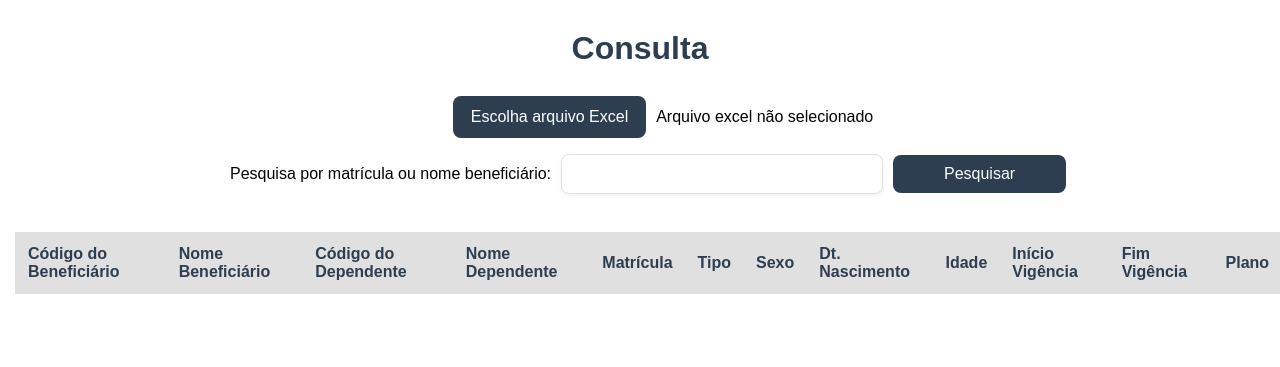
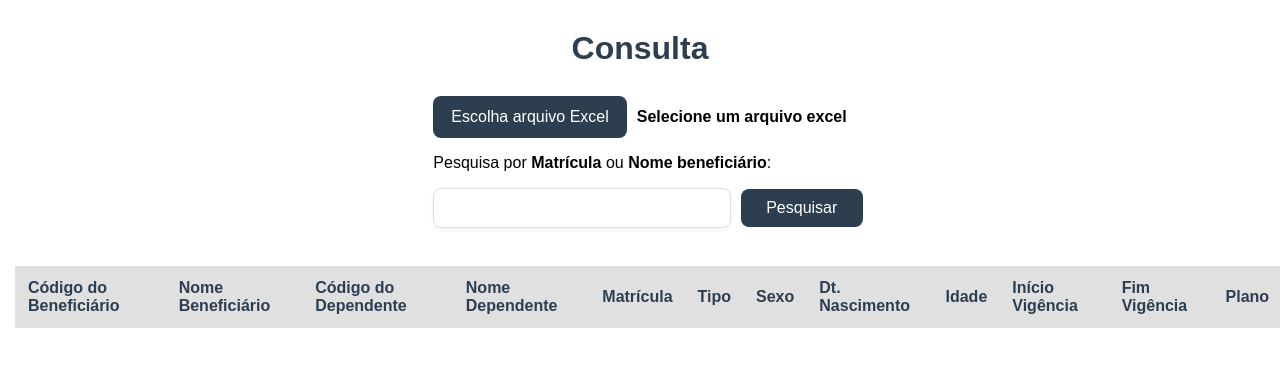
Before and after one commit to Leonardoperrella/consulta_plano, a Flask app: page / in a window 1280 px wide. Shown: the top 367 px of the page. Run offline with Flask 3, Linux system fonts and the light colour scheme; lists and menus that the app fills with data are empty.

Commit message:
fix: tamplate

```diff
--- a/src/static/styles.css
+++ b/src/static/styles.css
@@ -68,12 +68,13 @@ tbody tr:hover {
 }
 
 .input-area {
+    width: fit-content;
     display: flex;
     flex-wrap: wrap; /* Allow elements to wrap */
-    align-items: center;
+    flex-direction: column;
+    align-items: flex-start;
     justify-content: center;
-    margin-bottom: 20px;
-    flex-direction: column;
+    margin: 0 auto;
 }
 
 .input-area > div {
@@ -81,7 +82,6 @@ tbody tr:hover {
     align-items: center;
     gap: 10px;
     width: 100%;
-    justify-content: center;
 }
 
 .input-area > * {  /* Add some spacing between wrapped items */
@@ -140,9 +140,6 @@ tbody tr:hover {
     background-color: #233140;
 }
 
-#fileName {
-    margin: 10px;
-}
 
 #loading {
     position: fixed;
@@ -182,12 +179,24 @@ tbody tr:hover {
         margin-bottom: 5px; /* Add bottom margin to labels */
         text-align: center
     }
-     .input-area .file-input-label { word-break: break-word; }
+
+    .input-area .file-input-label { word-break: break-word; }
+
+    table thead {
+        position: sticky;
+        top: 0;
+    }
+
+    .table-container {
+        overflow-x: auto; /* Enable horizontal scrolling for the table */
+        position: relative;
+        max-width: 100%;
+      }
 
     table {
-        overflow-x: auto; /* Enable horizontal scrolling for the table */
-        display: block; /* Required for overflow-x to work */
+      display: table;
     }
+
         /* Add this to make buttons full width and prevent overflow */
     .input-area button,.input-area .file-input-label {
         width: calc(100% - 20px); /* Adjust width to account for padding */
--- /dev/null
+++ b/src/templates/base.html
@@ -0,0 +1,21 @@
+<!DOCTYPE html>
+<html lang="en">
+<head>
+  <meta charset="UTF-8" />
+  <meta name="viewport" content="width=device-width, initial-scale=1.0" />
+  <title>{% block title %}Consulta{% endblock %}</title>
+  <link rel="stylesheet" href="{{ url_for('static', filename='styles.css') }}">
+</head>
+
+<body>
+  <h1>Consulta</h1>
+  <div id="loading" style="display: none;">
+    <div class="loading-content">
+      <div class="spinner"></div>
+      <p>Carregando...</p>
+    </div>
+  </div>
+  {% block content %}{% endblock %}
+  <script src="{{ url_for('static', filename='script.js') }}"></script>
+</body>
+</html>
--- a/src/templates/index.html
+++ b/src/templates/index.html
@@ -1,42 +1,26 @@
-<!DOCTYPE html>
-<html lang="en">
-<head>
-  <meta charset="UTF-8" />
-  <meta name="viewport" content="width=device-width, initial-scale=1.0" />
-  <title>Consulta</title>
-  <link rel="stylesheet" href="{{ url_for('static', filename='styles.css') }}">
+{% extends "base.html" %}
 
-</head>
-
-<body>
-  <h1>Consulta</h1>
-
-  <div id="loading" style="display: none;">
-    <div class="loading-content">
-      <div class="spinner"></div>
-      <p>Carregando...</p>
-    </div>
-  </div>
+{% block content %}
 <div class="input-area">
-    <!-- <label for="csvFileInput" class="file-input-label">Escolher Arquivo</label>
-    <input type="file" id="csvFileInput" accept=".csv" hidden> -->
   <div class="file-input-container">
-      <span id="fileName"></span>
     <label for="excelFileInput" class="file-input-label">Escolha arquivo Excel</label>
     <input type="file" id="excelFileInput" accept=".xlsx, .xls" hidden>
-      <span id="excelFileName">Arquivo excel não selecionado</span>
+    <span id="excelFileName"><b>Selecione um arquivo excel</b></span>
+  </div>
+  <div class="search-label-container">
+    <label for="searchInput">Pesquisa por <b>Matrícula</b> ou <b>Nome beneficiário</b>:</label>
   </div>
   <div class="search-input-container">
-      <label for="searchInput">Pesquisa por matrícula ou nome beneficiário:</label>
-      <input type="text" id="searchInput" name="searchInput" >
+    <input type="text" id="searchInput" name="searchInput">
     <button onclick="searchData()">Pesquisar</button>
   </div>
 </div>
+<div class="table-container">
   <table id="resultsTable">
     <thead>
       <tr>
         <th>Código do Beneficiário</th>
-            <th class="beneficiary-name">Nome Beneficiário</th>
+        <th>Nome Beneficiário</th>
         <th>Código do Dependente</th>
         <th>Nome Dependente</th>
         <th>Matrícula</th>
@@ -52,6 +36,5 @@
     <tbody id="resultsBody">
     </tbody>
   </table>
-  <script src="{{ url_for('static', filename='script.js') }}"></script>
-</body>
-</html>
+</div>
+{% endblock %}
```
Also changed, not shown: src/static/script.js (+0 -34 lines). Lines whose indentation alone changed are shown as unchanged.
